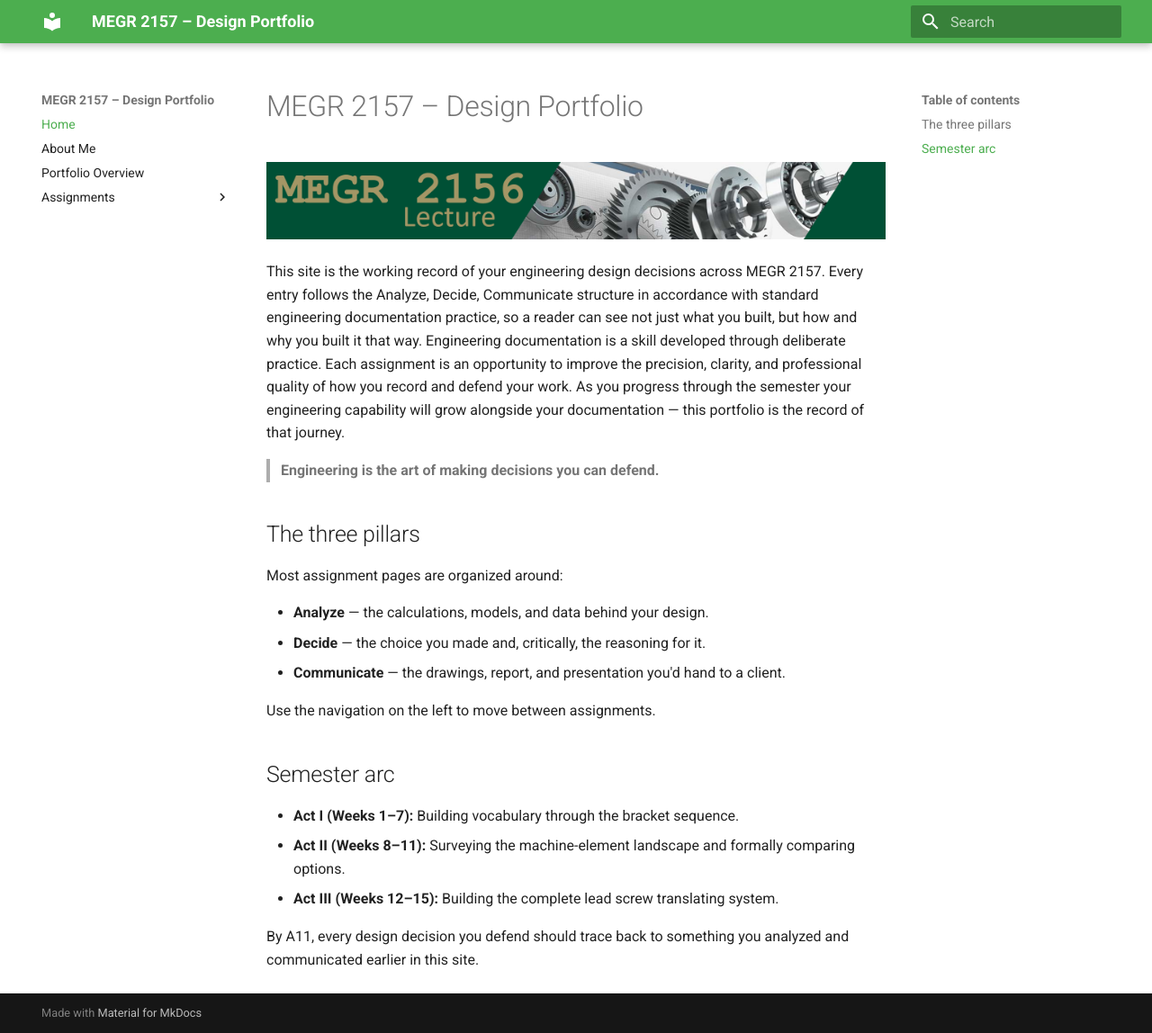
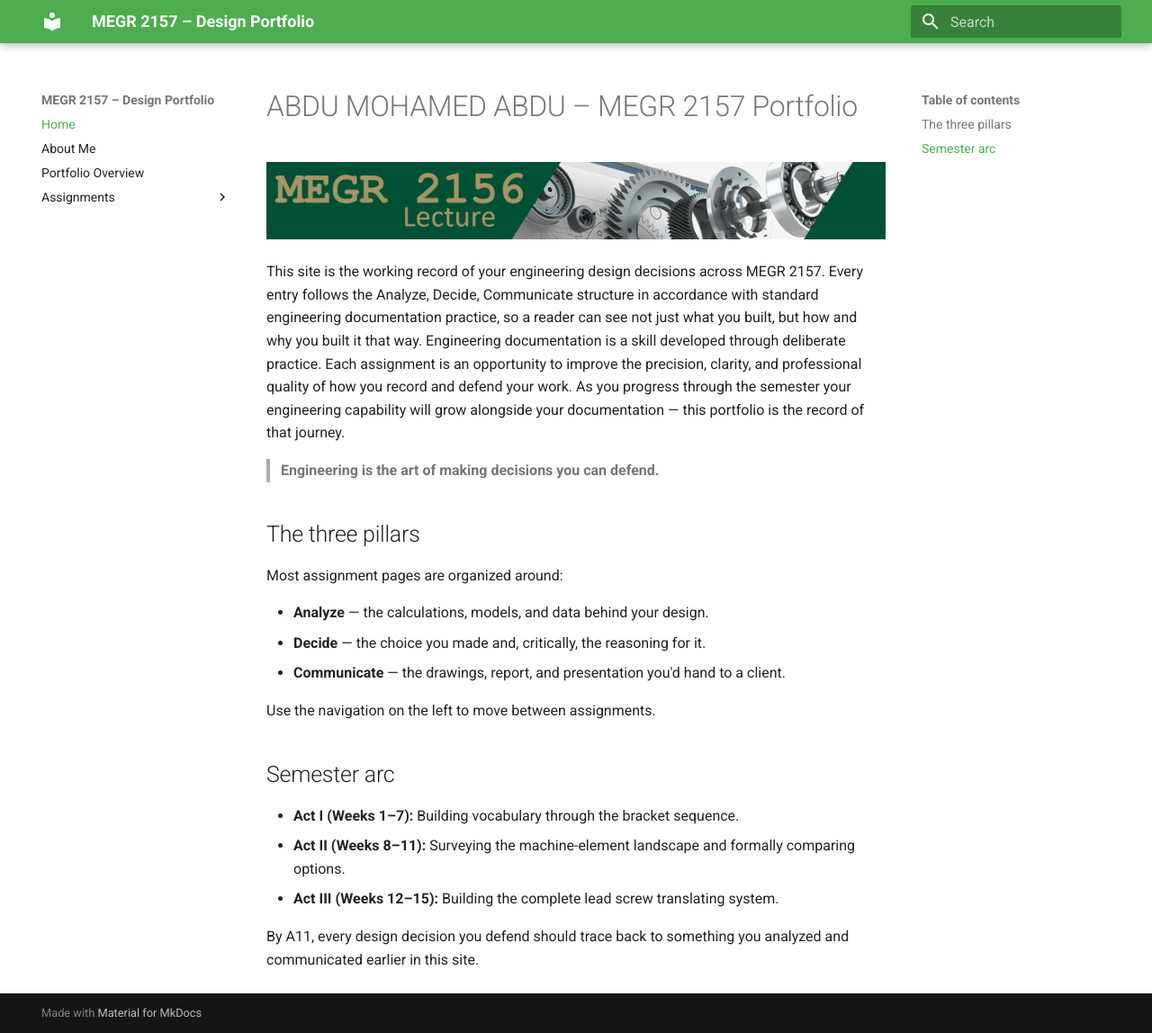
Before and after one commit to abdums/design-projects-portfolio, an MkDocs documentation site: the page built from docs/index.md, in a window 1280 px wide and 1148 px high. Shown: the whole window at 90% size. Built offline with MkDocs 1.6.1 and Material for MkDocs 9.7.7, drawn with Linux system fonts in a browser that asks for light colours.

Commit message:
Update portfolio title in documentation

```diff
--- a/docs/index.md
+++ b/docs/index.md
@@ -1,4 +1,4 @@
-# MEGR 2157 – Design Portfolio
+# ABDU MOHAMED ABDU – MEGR 2157 Portfolio
 
 ![MEGR 2156-7 Title](MEGR2156title.png)
 
```
